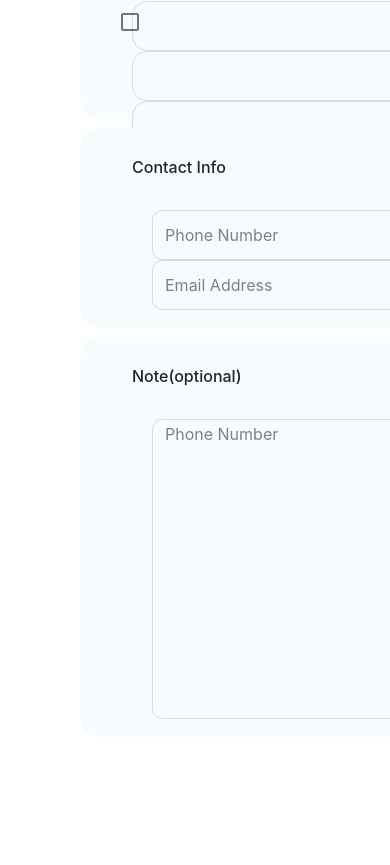
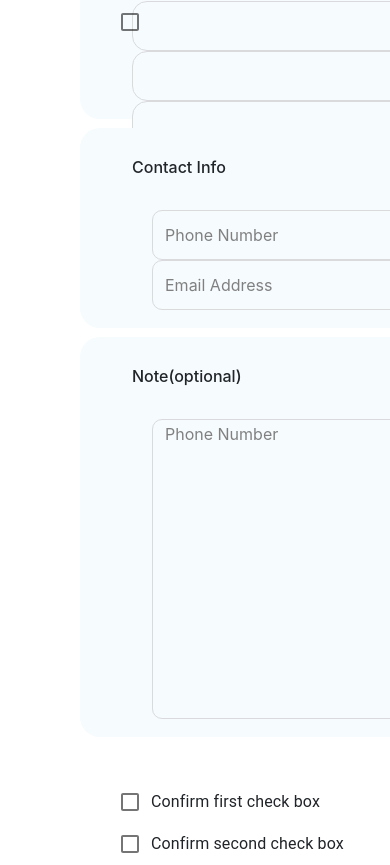
Before and after one commit to ahmedkhalid136/FlegeBOX-FINALIZED, a React (Create React App) app: page /Fillinformation in a window 390 px wide. Shown: the part 429-1294 px from the top of the page. Before the commit the page ends 1166 px from the top, so only its background shows below. Built offline with nearby package versions, Linux system fonts and the light colour scheme.

Commit message:
Fillinformation page done(not responsive yet)

```diff
--- a/src/components/FillInformation/Fillinfo.css
+++ b/src/components/FillInformation/Fillinfo.css
@@ -152,6 +152,9 @@ border-radius: 10px;
 margin-left: 20px;
 height:300px;
 }
+.separateCheckbox{
+  margin-top: 5%;
+}
 @media (min-width:300px) and (max-width:600px) {
 
 }
--- a/src/components/FillInformation/Note.js
+++ b/src/components/FillInformation/Note.js
@@ -1,5 +1,7 @@
 import React from "react";
 import "./Fillinfo.css";
+import FormControlLabel from "@material-ui/core/FormControlLabel";
+import Checkbox from "@material-ui/core/Checkbox";
 function Note() {
   return (
     <div className="NoteDiv">
@@ -13,6 +15,21 @@ function Note() {
 
           </div>
         </div>
+        <div className="row separateCheckbox">
+        <FormControlLabel
+
+            control={<Checkbox color="primary" />}
+            label="Confirm first check box"
+            labelPlacement="End"
+          />
+          <FormControlLabel
+
+            control={<Checkbox color="primary" />}
+            label="Confirm second check box"
+            labelPlacement="End"
+          />
+        </div>
+
       </div>
     </div>
   );
```
